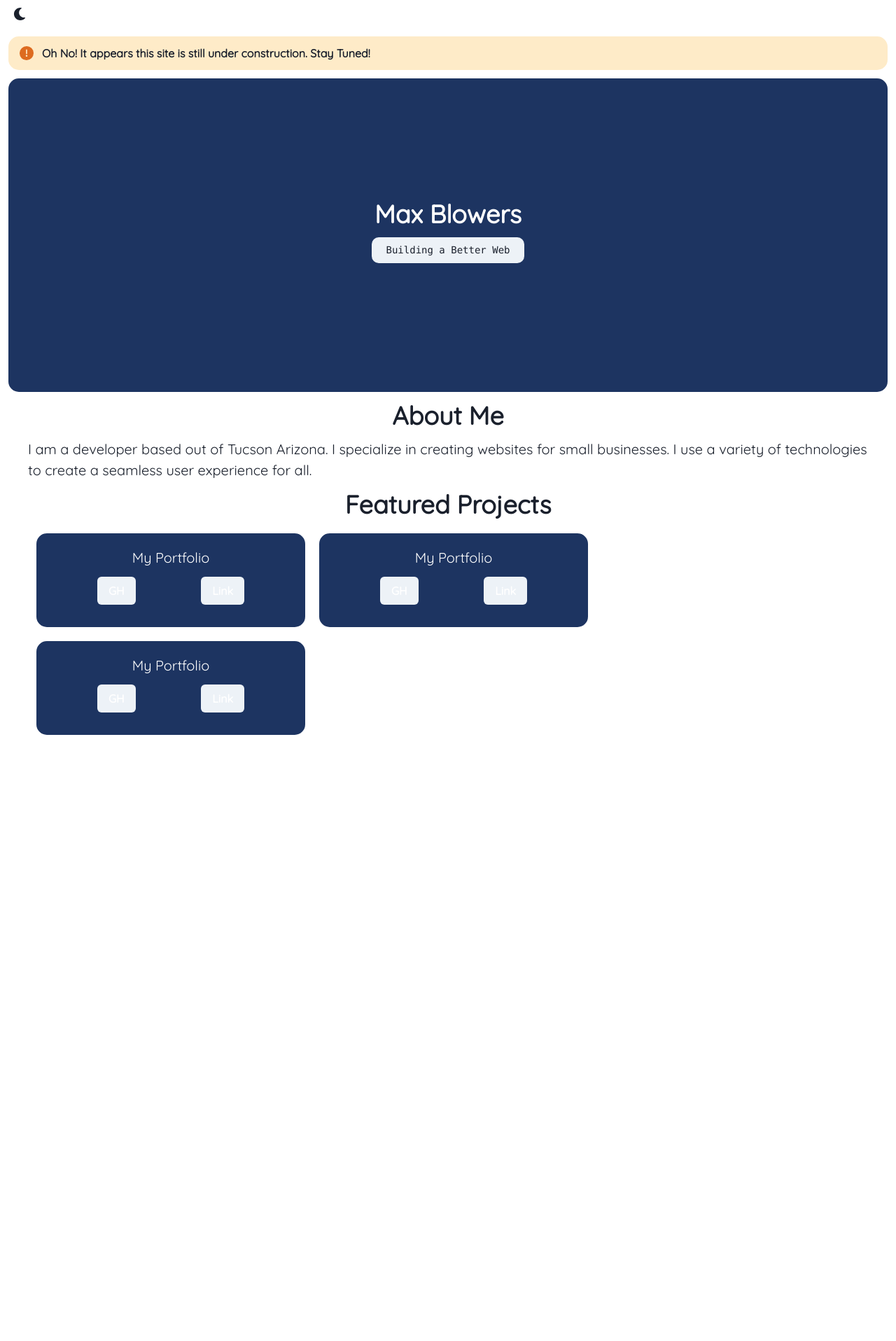
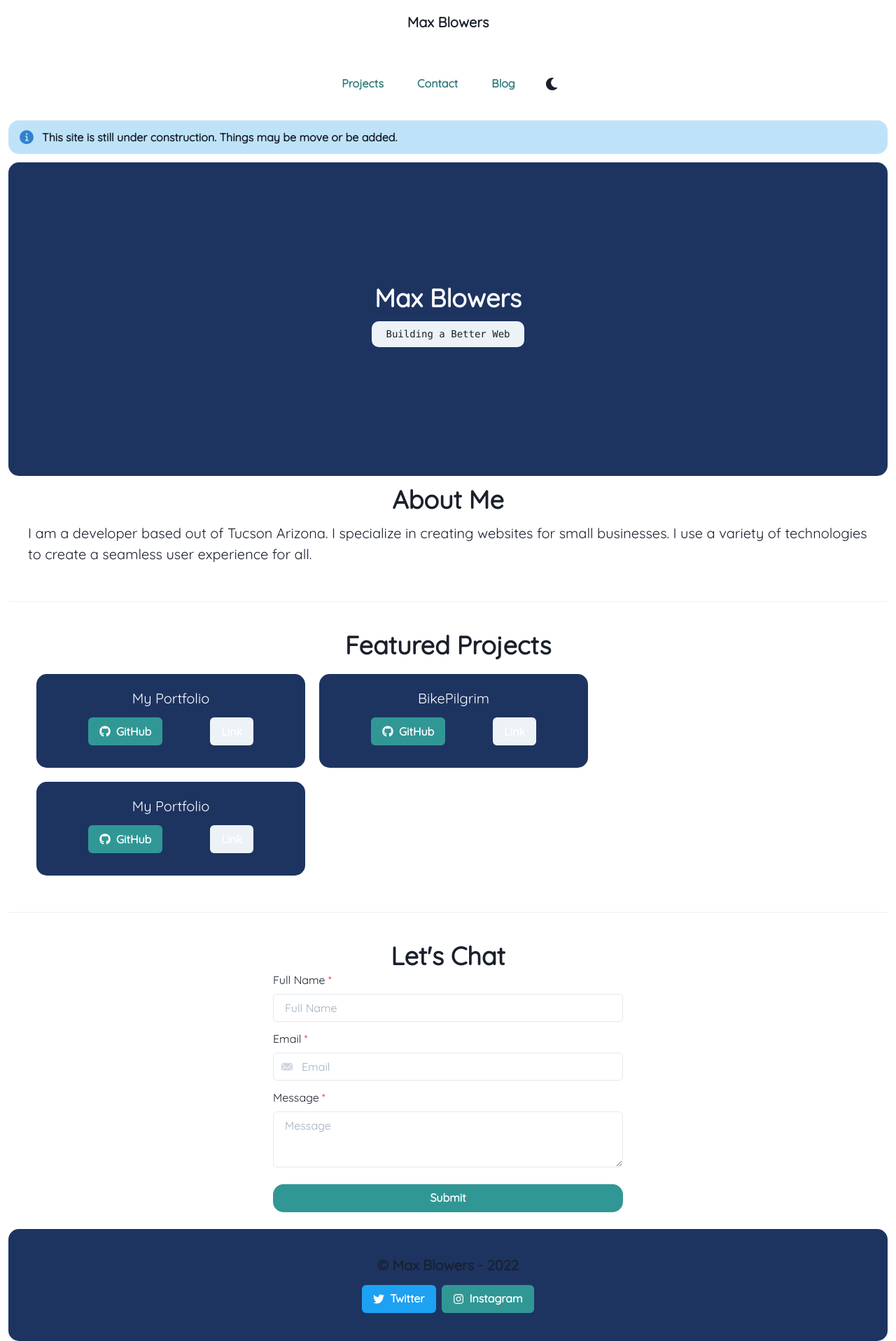
Before and after one commit to BlowersMax/blowersmax, a React (Create React App) app: page / in a window 1280 px wide. Shown: the whole page at 70% size. Before the commit the page ends 1074 px from the top, so only its background shows below. Built offline with nearby package versions, Linux system fonts and the light colour scheme.

Commit message:
TODO: Point links in direction

```diff
--- a/package.json
+++ b/package.json
@@ -3,6 +3,7 @@
   "version": "0.1.0",
   "private": true,
   "dependencies": {
+    "@chakra-ui/icons": "^2.0.0",
     "@chakra-ui/react": "^1.8.8",
     "@emotion/react": "^11.0.0",
     "@emotion/styled": "^11.0.0",
@@ -10,10 +11,13 @@
     "@testing-library/jest-dom": "^5.9.0",
     "@testing-library/react": "^10.2.1",
     "@testing-library/user-event": "^12.0.2",
+    "firebase": "^9.8.1",
+    "formik": "^2.2.9",
     "framer-motion": "^4.0.0",
     "react": "^18.1.0",
     "react-dom": "^18.1.0",
     "react-icons": "^3.0.0",
+    "react-router-dom": "6",
     "react-scripts": "5.0.1",
     "web-vitals": "^0.2.2"
   },
--- a/public/index.html
+++ b/public/index.html
@@ -6,8 +6,8 @@
     <meta name="viewport" content="width=device-width, initial-scale=1" />
     <meta name="theme-color" content="#000000" />
     <meta
-      name="description"
-      content="Web site created using create-react-app"
+      name="Max Blowers"
+      content="Building a Better Web"
     />
     <link rel="apple-touch-icon" href="%PUBLIC_URL%/logo192.png" />
     <!--
@@ -24,7 +24,7 @@
       work correctly both with client-side routing and a non-root public URL.
       Learn how to configure a non-root public URL by running `npm run build`.
     -->
-    <title>React App</title>
+    <title>Max Blowers | Building a Better Web</title>
   </head>
   <body>
     <noscript>You need to enable JavaScript to run this app.</noscript>
--- a/src/App.js
+++ b/src/App.js
@@ -1,18 +1,17 @@
 import React from 'react';
 import {
   ChakraProvider,
-  Box,
-  Text,
-  Link,
-  VStack,
-  Code,
-  Grid,
   extendTheme,
 } from '@chakra-ui/react';
 import "@fontsource/quicksand"
 import { ColorModeSwitcher } from './ColorModeSwitcher';
 import { Logo } from './Logo';
 import Home from './pages/home/home';
+import Header from './components/navigation/header';
+import { BrowserRouter, Route, Routes } from 'react-router-dom';
+import Footer from './components/navigation/footer';
+import { initializeApp } from "firebase/app";
+import { getAnalytics } from "firebase/analytics";
 
 const theme = extendTheme({
   colors: {
@@ -28,12 +27,32 @@ const theme = extendTheme({
   }
 })
 
+// Your web app's Firebase configuration
+// For Firebase JS SDK v7.20.0 and later, measurementId is optional
+const firebaseConfig = {
+  apiKey: "AIzaSyCHZ5tRkUBW7Lb1-tXzy0JBLS-i31_5bNw",
+  authDomain: "maxblowers-5280b.firebaseapp.com",
+  projectId: "maxblowers-5280b",
+  storageBucket: "maxblowers-5280b.appspot.com",
+  messagingSenderId: "832724305117",
+  appId: "1:832724305117:web:68ecd5fc018e082d1d8734",
+  measurementId: "G-4CQQEFSP5Z"
+};
+
+// Initialize Firebase
+const app = initializeApp(firebaseConfig);
+const analytics = getAnalytics(app);
 
 function App() {
   return (
     <ChakraProvider theme={theme}>
-      <ColorModeSwitcher></ColorModeSwitcher>
-      <Home />
+      <Header />
+      <BrowserRouter>
+        <Routes>
+          <Route path='/' element={<Home />} />
+        </Routes>
+      </BrowserRouter>
+      <Footer />
     </ChakraProvider>
   );
 }
--- /dev/null
+++ b/src/components/contact/contact.js
@@ -0,0 +1,34 @@
+import { EmailIcon } from "@chakra-ui/icons";
+import { Box, Button, Flex, FormControl, FormLabel, Heading, Input, InputGroup, InputLeftElement, Textarea } from "@chakra-ui/react";
+
+function Contact() {
+    return (
+        <Flex align='center' justify='center' direction='column'>
+            <Heading>Let's Chat</Heading>
+            <Box w={[300, 400, 500]}>
+                <FormControl isRequired='true'>
+                    <FormLabel htmlFor="name">Full Name</FormLabel>
+                    <Input placeholder="Full Name" />
+                </FormControl>
+                <FormControl my='3' isRequired='true'>
+                    <FormLabel htmlFor="name">Email</FormLabel>
+                    <InputGroup>
+                        <InputLeftElement
+                            pointerEvents='none'
+                            children={<EmailIcon color='gray.300' />}
+                        />
+                        <Input type='tel' placeholder='Email' />
+                    </InputGroup>
+
+                </FormControl>
+                <FormControl my='3' isRequired='true'>
+                    <FormLabel htmlFor="name">Message</FormLabel>
+                    <Textarea placeholder="Message" />
+                </FormControl>
+                <Button minW='100%' my='3' colorScheme='teal' borderRadius={15}>Submit</Button>
+            </Box>
+        </Flex>
+    );
+}
+
+export default Contact;
--- /dev/null
+++ b/src/components/navigation/footer.js
@@ -0,0 +1,21 @@
+import { Button, ButtonGroup, Flex, Heading, Spacer, Text } from "@chakra-ui/react";
+import { FaInstagram, FaTwitter } from "react-icons/fa";
+
+function Footer() {
+    return (
+        <Flex minWidth='max-content' direction='column' justify='center' alignItems='center' gap='2' mx='3' p='10' bg='brand.100' borderRadius={15}>
+            <Heading size='md'>&copy; Max Blowers - 2022</Heading>
+            <Spacer />
+            <ButtonGroup>
+                <Button colorScheme='twitter' leftIcon={<FaTwitter />}>
+                    Twitter
+                </Button>
+                <Button colorScheme='teal' leftIcon={<FaInstagram />}>
+                    Instagram
+                </Button>
+            </ButtonGroup>
+        </Flex>
+    );
+}
+
+export default Footer;
--- /dev/null
+++ b/src/components/navigation/header.js
@@ -0,0 +1,22 @@
+import { ColorModeSwitcher } from "../../ColorModeSwitcher";
+
+const { Flex, Heading, Button, ButtonGroup, Spacer, Box } = require("@chakra-ui/react");
+
+function Header() {
+    return (
+        <Flex minWidth='max-content' direction='column' maxWidth='100vw' alignItems='center' gap='2'>
+            <Box p='5'>
+                <Heading size='md'>Max Blowers</Heading>
+            </Box>
+            <Spacer />
+            <ButtonGroup gap='2' p={5}>
+                <Button colorScheme='teal' variant='ghost'>Projects</Button>
+                <Button colorScheme='teal' variant='ghost'>Contact</Button>
+                <Button colorScheme='teal' variant='ghost'>Blog</Button>
+                <ColorModeSwitcher />
+            </ButtonGroup>
+        </Flex>
+    );
+}
+
+export default Header;
--- a/src/components/projects/projects.js
+++ b/src/components/projects/projects.js
@@ -4,9 +4,9 @@ import {
   Center,
   Flex,
   Heading,
-  Spacer,
   Text,
 } from '@chakra-ui/react';
+import { FaGithub } from 'react-icons/fa';
 
 function FeaturedProjects() {
   return (
@@ -32,7 +32,28 @@ function FeaturedProjects() {
           </Center>
           <Text></Text>
           <Flex justify="space-around" my={3}>
-            <Button>GH</Button>
+            <Button colorScheme='teal' leftIcon={<FaGithub />}>
+              GitHub
+            </Button>
+            <Button>Link</Button>
+          </Flex>
+        </Box>
+        <Box
+          bg="brand.100"
+          minW="sm"
+          color="white"
+          px={10}
+          py={5}
+          borderRadius={15}
+        >
+          <Center>
+            <Text fontSize="xl">BikePilgrim</Text>
+          </Center>
+          <Text></Text>
+          <Flex justify="space-around" my={3}>
+            <Button colorScheme='teal' leftIcon={<FaGithub />}>
+              GitHub
+            </Button>
             <Button>Link</Button>
           </Flex>
         </Box>
@@ -49,24 +70,9 @@ function FeaturedProjects() {
           </Center>
           <Text></Text>
           <Flex justify="space-around" my={3}>
-            <Button>GH</Button>
-            <Button>Link</Button>
-          </Flex>
-        </Box>
-        <Box
-          bg="brand.100"
-          minW="sm"
-          color="white"
-          px={10}
-          py={5}
-          borderRadius={15}
-        >
-          <Center>
-            <Text fontSize="xl">My Portfolio</Text>
-          </Center>
-          <Text></Text>
-          <Flex justify="space-around" my={3}>
-            <Button>GH</Button>
+            <Button colorScheme='teal' leftIcon={<FaGithub />}>
+              GitHub
+            </Button>
             <Button>Link</Button>
           </Flex>
         </Box>
--- a/src/pages/home/home.js
+++ b/src/pages/home/home.js
@@ -1,28 +1,30 @@
 import {
   Box,
-  Center,
   Alert,
   AlertTitle,
   AlertIcon,
-  Heading,
-  Text,
+  Divider,
 } from '@chakra-ui/react';
 import About from '../../components/about/about';
+import Contact from '../../components/contact/contact';
 import Hero from '../../components/hero/hero';
 import FeaturedProjects from '../../components/projects/projects';
 
 function Home() {
   return (
     <Box m={3}>
-      <Alert status="warning" borderRadius={15}>
+      <Alert status="info" borderRadius={15}>
         <AlertIcon />
         <AlertTitle>
-          Oh No! It appears this site is still under construction. Stay Tuned!
+          This site is still under construction. Things may be move or be added.
         </AlertTitle>
       </Alert>
       <Hero />
       <About />
+      <Divider my='10' />
       <FeaturedProjects />
+      <Divider my='10' />
+      <Contact />
     </Box>
   );
 }
```
Also changed, not shown: firebase.json (added), 2 other files (tests, documents, lock files or other folders).
